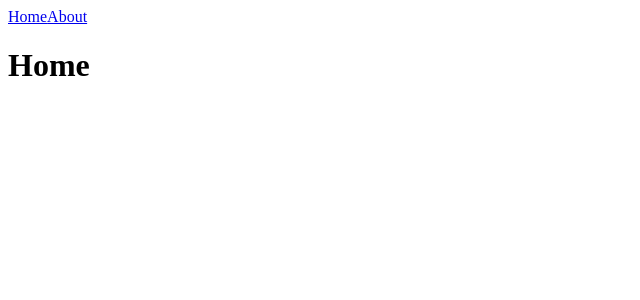
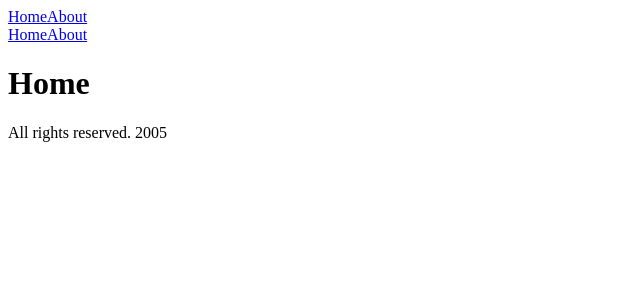
Before and after one commit to Illia-11/fullstack-app, a React (Vite) app in the folder client/: page / in a window 1280 px wide. Shown: the top 300 px of the page, without its empty margins (0-640 px from the left). Built offline with nearby package versions, Linux system fonts and the light colour scheme.

Commit message:
Add react-router layout components example

```diff
--- a/client/src/App.jsx
+++ b/client/src/App.jsx
@@ -2,14 +2,27 @@ import { Route, Routes } from "react-router";
 import Home from "./pages/Home";
 import About from "./pages/About";
 import Header from "./components/Header";
+import AuthLayout from "./Layouts/AuthLayout";
+import LoginPage from "./pages/Login";
+import RegistrationPage from "./pages/Registration";
+import BasicLayout from "./Layouts/MainLayout";
 
 function App() {
   return (
     <>
       <Header />
       <Routes>
-        <Route path="/" element={<Home />} />
-        <Route path="/about" element={<About />} />
+        <Route path="/" element={<BasicLayout />}>
+          <Route index element={<Home />} />
+          <Route path="/about" element={<About />} />
+        </Route>
+
+        <Route path="/auth" element={<AuthLayout />}>
+          {/* /auth/login */}
+          <Route path="login" element={<LoginPage />} />
+          {/* /auth/register */}
+          <Route path="registration" element={<RegistrationPage />} />
+        </Route>
       </Routes>
     </>
   );
--- /dev/null
+++ b/client/src/Layouts/AuthLayout/index.jsx
@@ -0,0 +1,15 @@
+import Header from "../../components/Header";
+import { Outlet } from "react-router";
+
+const AuthLayout = () => {
+  return (
+    <div>
+      <Header />
+      <main>
+        <Outlet />
+      </main>
+    </div>
+  );
+};
+
+export default AuthLayout;
--- /dev/null
+++ b/client/src/Layouts/MainLayout/index.jsx
@@ -0,0 +1,16 @@
+import Footer from '../../components/Footer';
+import Header from '../../components/Header';
+import { Outlet } from 'react-router';
+
+const BasicLayout = () => {
+  return (
+    <div>
+      <Header />
+      <main>
+        <Outlet />
+      </main>
+      <Footer />
+    </div>
+  );
+};
+export default BasicLayout;
--- /dev/null
+++ b/client/src/components/Footer/index.jsx
@@ -0,0 +1,9 @@
+const Footer = () => {
+  return (
+    <div>
+      <p>All rights reserved. 2005</p>
+    </div>
+  );
+};
+
+export default Footer;
--- /dev/null
+++ b/client/src/pages/Login/index.jsx
@@ -0,0 +1,9 @@
+const LoginPage = () => {
+  return (
+    <div>
+      <h2>Login Page</h2>
+    </div>
+  );
+}
+
+export default LoginPage;
--- /dev/null
+++ b/client/src/pages/Registration/index.jsx
@@ -0,0 +1,9 @@
+const RegistrationPage = () => {
+  return (
+    <div>
+      <h2>RegistrationPage</h2>
+    </div>
+  );
+};
+
+export default RegistrationPage;
```
